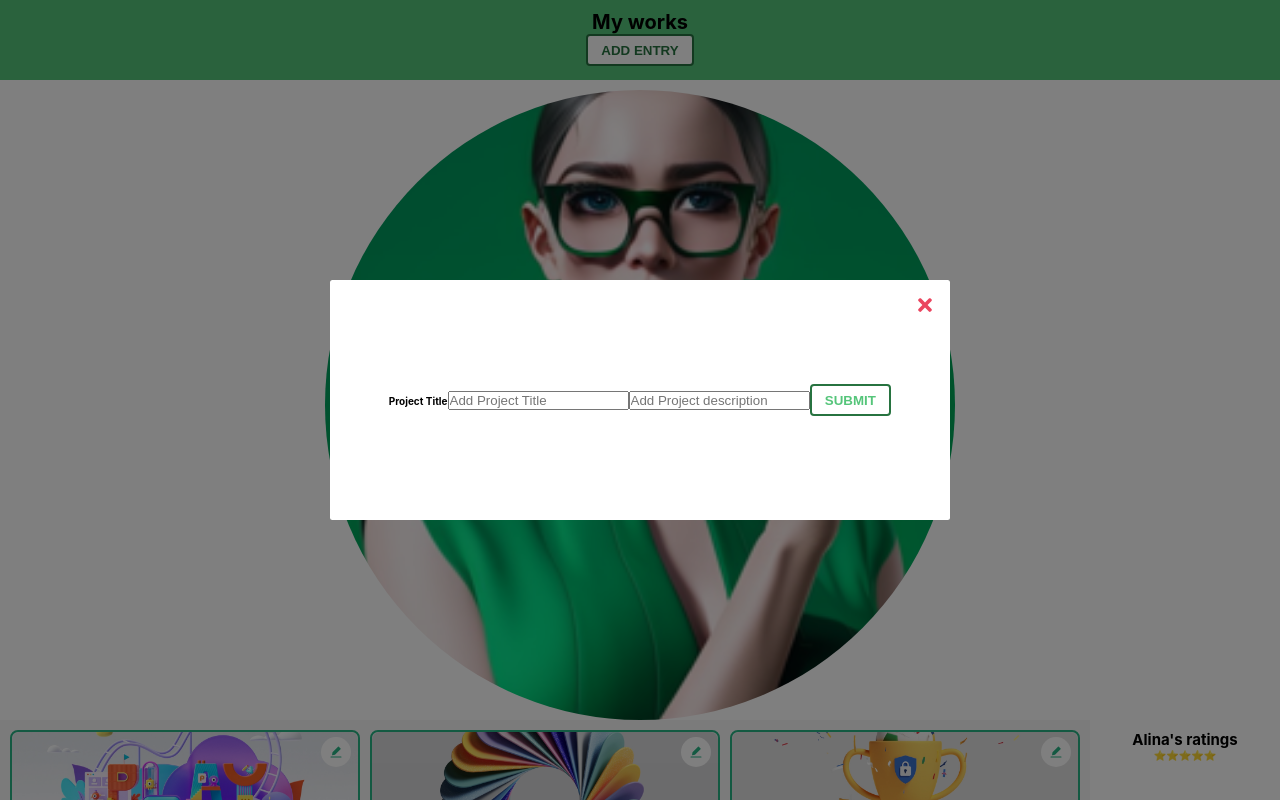
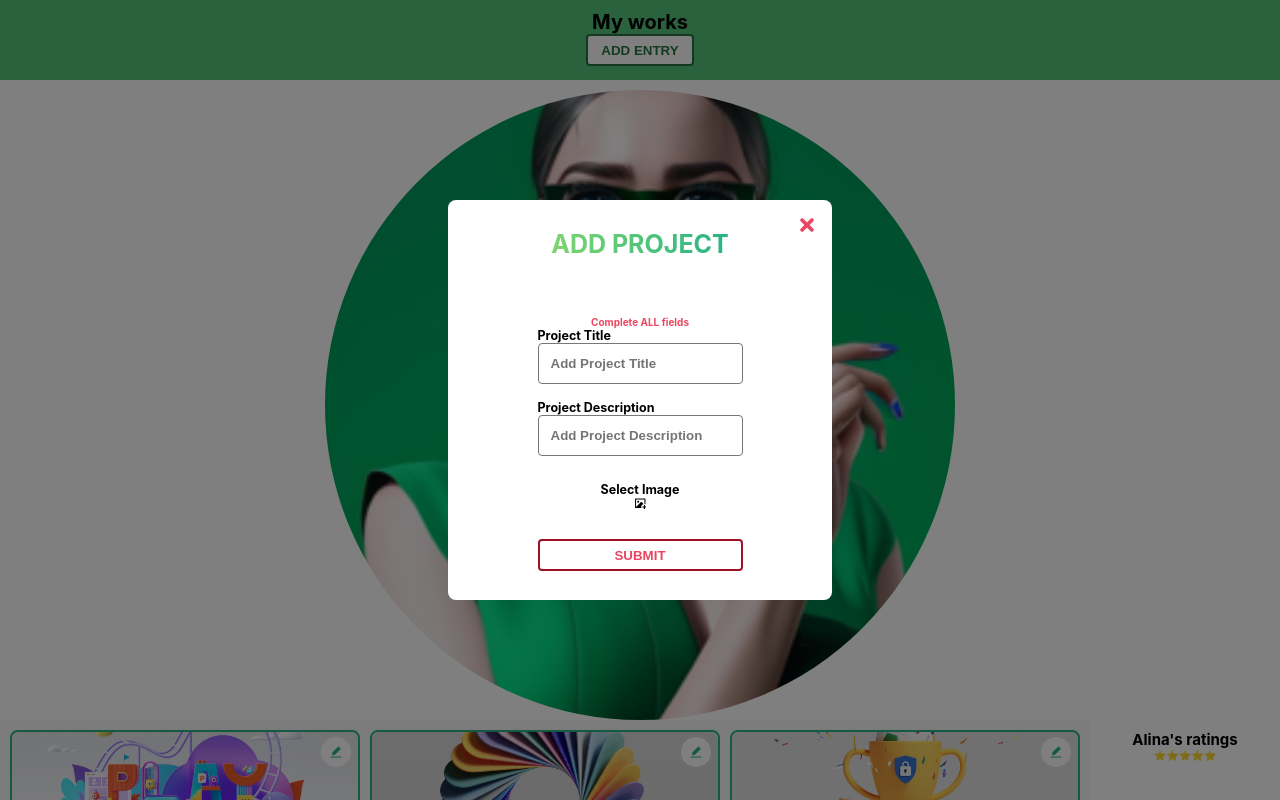
Before and after one commit to afrenchel/veziv_job-asignment, a React (Create React App) app: page / in a window 1280 px wide. Both pictures are taken after a click on the button "ADD ENTRY". Shown: the top 800 px of the page. Built offline with nearby package versions, Linux system fonts and the light colour scheme.

Commit message:
clean code, created input component

```diff
--- a/src/components/Card.jsx
+++ b/src/components/Card.jsx
@@ -1,18 +1,23 @@
 import React from "react";
-import img from "../assets/proj1.png";
-import { MdOutlineMoreVert } from "react-icons/md";
+
+//@label Component Imports
+import Button from "./Button";
+
+//@label Functional Imports
+
 import { AiFillDelete, AiFillEdit } from "react-icons/ai";
-import Button from "./Button";
 import { useWorksDispatch } from "../context/WorksContext";
 
 const Card = ({ work }) => {
+  //Hooks
   const dispatch = useWorksDispatch();
 
+  //Functional
   const handleDeleteWork = () => {
     dispatch({ type: "deleted", id: work.id });
   };
   const openModal = () => {
-    dispatch({ type: "openModal", id: work.id });
+    dispatch({ type: "openModalDetails", id: work.id });
   };
 
   return (
--- a/src/components/Form.jsx
+++ b/src/components/Form.jsx
@@ -1,14 +1,25 @@
-import React, { useState, useContext } from "react";
+import React, { useState, useEffect } from "react";
 
+//Component imports
+import Button from "./Button";
+import Input from "./Input";
+
+//Functional imports
 import { useWorksDispatch, useAppState } from "../context/WorksContext";
-import Button from "./Button";
+import { RiImageAddFill } from "react-icons/ri";
 
 const Form = () => {
-  const appState = useAppState();
+  //Hooks
+  const dispatch = useWorksDispatch();
 
-  const dispatch = useWorksDispatch();
+  //LocalState
   const [projectTitle, setProjectTitle] = useState("");
   const [projectDescription, setProjectDescription] = useState("");
+  const [projectImg, setProjectImg] = useState(null);
+  const [errorMessage, setErrorMessage] = useState(false);
+  const [formErrorMessage, setFormErrorMessage] = useState(false);
+
+  //Functional
 
   const handleProjectTitleChange = (e) => {
     e.preventDefault();
@@ -19,36 +30,92 @@ const Form = () => {
     e.preventDefault();
     setProjectDescription(e.target.value);
   };
+
+  const handleProjectImgChange = (e) => {
+    const img = e.target.files[0];
+    if (img && img.type.substring(0, 5) === "image") {
+      setProjectImg(URL.createObjectURL(img));
+      setErrorMessage(false);
+    } else {
+      setProjectImg(null);
+      setErrorMessage(true);
+    }
+  };
+
   const handleSubmit = (e) => {
     e.preventDefault();
-    dispatch({
-      type: "added",
-      id: crypto.randomUUID(),
-      title: projectTitle,
-      description: projectDescription,
-    });
+
+    if (projectTitle && projectDescription && projectImg) {
+      dispatch({
+        type: "added",
+        id: crypto.randomUUID(),
+        title: projectTitle,
+        description: projectDescription,
+        image: projectImg,
+      });
+      setFormErrorMessage(false);
+    } else {
+      setFormErrorMessage(true);
+    }
   };
 
+  //Effects
+
+  useEffect(() => {
+    if (projectTitle && projectDescription && projectImg) {
+      setFormErrorMessage(false);
+    } else {
+      setFormErrorMessage(true);
+    }
+  }, [projectTitle, projectDescription, projectImg]);
+
   return (
-    <form onSubmit={handleSubmit}>
-      <label htmlFor="title">Project Title</label>
-      <input
+    <form>
+      {formErrorMessage && (
+        <span className="text-danger">Complete ALL fields</span>
+      )}
+
+      <Input
         placeholder="Add Project Title"
         onChange={handleProjectTitleChange}
         type="text"
         name="title"
-        id="title"
+        label={"Project Title"}
         value={projectTitle}
       />
-      <input
-        placeholder="Add Project description"
+
+      <Input
+        placeholder={"Add Project Description"}
         onChange={handleProjectDescriptionChange}
-        type="text"
-        name="description"
-        id="description"
+        name={"description"}
         value={projectDescription}
+        label={"Project Description"}
       />
-      <Button title={"SUBMIT"} handleClick={handleSubmit} />
+
+      <label className="label-img-input">
+        {projectImg?.name ? projectImg.name : "Select Image"}
+        <input
+          type="file"
+          id="image"
+          name="image"
+          accept="image/jpeg, image/png"
+          defaultValue={projectImg}
+          onChange={handleProjectImgChange}
+        />
+        <RiImageAddFill />
+      </label>
+
+      {errorMessage && (
+        <span className="text-danger">
+          The image you have uploaded is not of type img or png
+        </span>
+      )}
+
+      <Button
+        title={"SUBMIT"}
+        color={formErrorMessage ? "danger" : "secondary-light"}
+        handleClick={handleSubmit}
+      />
     </form>
   );
 };
--- /dev/null
+++ b/src/components/Input.jsx
@@ -0,0 +1,28 @@
+import React, { useId } from "react";
+
+const Input = ({
+  type = "text",
+  onChange,
+  name,
+  value,
+  label,
+  placeholder,
+}) => {
+  const uniqueId = useId();
+
+  return (
+    <div className="input-container">
+      <label htmlFor={uniqueId}>{label}</label>
+      <input
+        type={type}
+        id={uniqueId}
+        name={name}
+        onChange={onChange}
+        value={value}
+        placeholder={placeholder}
+      />
+    </div>
+  );
+};
+
+export default Input;
--- /dev/null
+++ b/src/components/Modal.jsx
@@ -0,0 +1,47 @@
+import React from "react";
+
+//Components imports
+import Form from "./Form";
+import Button from "./Button";
+
+import { useAppState, useWorksDispatch } from "../context/WorksContext";
+import { FaTimes } from "react-icons/fa";
+
+const Modal = () => {
+  //Hooks
+  const appState = useAppState();
+  const dispatch = useWorksDispatch();
+
+  const currentCard = appState.works.find(
+    (curr) => curr.id === appState.modal.id
+  );
+  const isAddEntryModal = appState.modal.id === null && appState.modal.isOpen;
+
+  return (
+    <div
+      className={`modal-overlay ${appState.modal.isOpen ? "show-modal" : ""}`}
+    >
+      <div className={`modal-container ${isAddEntryModal ? "add-entry" : ""}`}>
+        <h2 className="modal-title">{appState?.modal?.title}</h2>
+
+        {isAddEntryModal ? (
+          <Form />
+        ) : (
+          <>
+            <h3>{currentCard?.title}</h3>
+            <p>{currentCard?.description}</p>
+          </>
+        )}
+        <Button
+          color={"danger"}
+          type={"rounded"}
+          icon={<FaTimes />}
+          handleClick={() => dispatch({ type: "closeModal" })}
+          additionalStyle={"close-modal-btn"}
+        />
+      </div>
+    </div>
+  );
+};
+
+export default Modal;
--- a/src/components/Portfolio.jsx
+++ b/src/components/Portfolio.jsx
@@ -1,15 +1,14 @@
-import React, { useState, useEffect, useContext } from "react";
+import React, { useEffect } from "react";
 import { useAppState } from "../context/WorksContext";
 
-// import { works } from "../data/portfolio";
 import Card from "./Card";
-import WorkModalDetails from "./WorkModalDetails";
+import Modal from "./Modal";
 
 const Portfolio = () => {
   const appState = useAppState();
 
   useEffect(() => {
-    console.log(appState, appState.works, "modalState");
+    console.log(appState, "APPSTATE");
   }, [appState]);
 
   return (
@@ -19,7 +18,7 @@ const Portfolio = () => {
           <Card key={work.id} work={work} />
         ))}
       </div>
-      <WorkModalDetails />
+      <Modal />
     </main>
   );
 };
--- a/src/components/WorkModalDetails.jsx
+++ /dev/null
@@ -1,50 +0,0 @@
-import React from "react";
-import { FaTimes } from "react-icons/fa";
-import Form from "./Form";
-import Button from "./Button";
-import { useAppState, useWorksDispatch } from "../context/WorksContext";
-
-const WorkModalDetails = () => {
-  const appState = useAppState();
-  const dispatch = useWorksDispatch();
-
-  // const title = appState.modal.isOpen
-  //   ? appState.works[appState.modal.id - 1].title
-  //   : null;
-  // const description = appState.modal.isOpen
-  //   ? appState.works[appState.modal.id - 1].description
-  //   : null;
-
-  return (
-    <div
-      className={`modal-overlay ${appState.modal.isOpen ? "show-modal" : ""}`}
-    >
-      <div className="modal-container">
-        {appState.modal.id === null && appState.modal.isOpen ? (
-          <Form />
-        ) : (
-          <>
-            <h3>{appState.works[appState.modal.id - 1]?.title}</h3>
-            <p>{appState.works[appState.modal.id - 1]?.description}</p>
-          </>
-        )}
-
-        <Button
-          color={"danger"}
-          type={"rounded"}
-          icon={<FaTimes />}
-          handleClick={() => dispatch({ type: "closeModal" })}
-          additionalStyle={"close-modal-btn"}
-        />
-        {/* {appState.works && (
-          <Form
-            workData={appState.works?.title}
-            setModalState={setModalState}
-          />
-        )} */}
-      </div>
-    </div>
-  );
-};
-
-export default WorkModalDetails;
--- a/src/components/WorkerSection.jsx
+++ b/src/components/WorkerSection.jsx
@@ -1,11 +1,12 @@
 import React from "react";
+
 import WorkerImg from "../assets/worker_img.png";
 import { worker } from "../data/worker";
 import { GoLocation } from "react-icons/go";
-import { MdCardMembership } from "react-icons/md";
 import { GiSandsOfTime } from "react-icons/gi";
 import { BsSendFill } from "react-icons/bs";
 import { FaUserAlt } from "react-icons/fa";
+
 import Button from "./Button";
 
 const WorkerSection = () => {
--- a/src/context/WorksContext.js
+++ b/src/context/WorksContext.js
@@ -7,7 +7,7 @@ const WorksDispatchContext = createContext(null);
 
 const initialState = {
   works,
-  modal: { isOpen: false, id: null },
+  modal: { isOpen: false, id: null, title: null },
 };
 
 export function WorksProvider({ children }) {
@@ -35,13 +35,14 @@ function worksReducer(state, action) {
     case "added": {
       console.log("Added");
       return {
-        modal: { isOpen: false, id: null },
+        modal: { isOpen: false, id: null, title: null },
         works: [
           ...state.works,
           {
             id: action.id,
             title: action.title,
             description: action.description,
+            image: action.image,
           },
         ],
       };
@@ -62,22 +63,22 @@ function worksReducer(state, action) {
         works: newState,
       };
     }
-    case "openModal": {
+    case "openModalDetails": {
       return {
         ...state,
-        modal: { isOpen: true, id: action.id },
+        modal: { isOpen: true, id: action.id, title: "Project Details" },
       };
     }
     case "closeModal": {
       return {
         ...state,
-        modal: { isOpen: false, id: null },
+        modal: { isOpen: false, id: null, title: null },
       };
     }
     case "openAddEntryModal": {
       return {
         ...state,
-        modal: { isOpen: true, id: null },
+        modal: { isOpen: true, id: null, title: "Add Project" },
       };
     }
     default: {
--- a/src/sass/base/_utilities.scss
+++ b/src/sass/base/_utilities.scss
@@ -7,6 +7,9 @@
 .border-primary {
   color: $color-primary-dark;
 }
+.border-dooted {
+  border-style: dotted;
+}
 
 @each $key, $col in $colors {
   .bg-#{$key} {
--- a/src/sass/components/_form.scss
+++ b/src/sass/components/_form.scss
@@ -0,0 +1,44 @@
+form {
+  display: flex;
+  flex: 1;
+  flex-direction: column;
+
+  h2 {
+    font-size: 1.8rem;
+  }
+
+  .input-container {
+    margin-bottom: 1.6em;
+    max-width: 300px;
+    text-align: start;
+
+    input {
+      display: block;
+      width: 100%;
+      padding: 1.2rem;
+      border: 1px solid $color-grey-dark;
+      border-radius: $border-radius-sm;
+      color: $color-grey-dark-3;
+      font-weight: 600;
+    }
+  }
+
+  label {
+    font-size: 1.25rem;
+    margin-block: 1rem;
+  }
+
+  .label-img-input {
+    display: flex;
+    flex-direction: column;
+    align-items: center;
+    cursor: pointer;
+    input {
+      display: none;
+    }
+  }
+
+  button {
+    margin-top: 2rem;
+  }
+}
--- a/src/sass/components/_modal.scss
+++ b/src/sass/components/_modal.scss
@@ -11,27 +11,47 @@
   visibility: hidden;
   z-index: -1;
 }
-/* OPEN/CLOSE MODAL */
+
 .show-modal {
   visibility: visible;
   z-index: 10;
 }
 .modal-container {
   background: $color-white;
-  border-radius: 0.25rem;
+  border-radius: $border-radius;
   width: 90vw;
-  height: 30vh;
-  max-width: 620px;
+  max-width: 876px;
+  height: 50vh;
   text-align: center;
   display: grid;
   place-items: center;
   position: relative;
+
+  &.add-entry {
+    width: 30vw;
+  }
+
+  .modal-title {
+    font-size: 2.5rem;
+    text-transform: uppercase;
+    font-weight: 700;
+    display: inline-block;
+
+    background-image: linear-gradient(
+      to right,
+      $color-primary-light,
+      $color-primary-dark
+    );
+    -webkit-background-clip: text;
+    color: transparent;
+  }
 
   h3 {
     color: red;
     font-size: 4rem;
   }
 }
+
 .close-modal-btn {
   position: absolute;
   top: 1rem;
```
